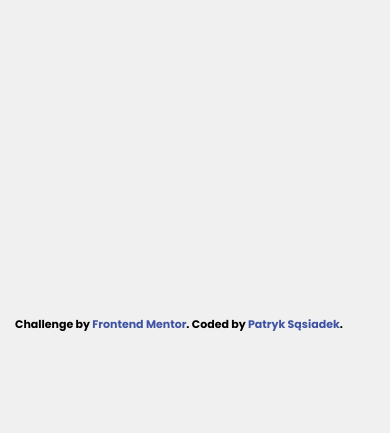
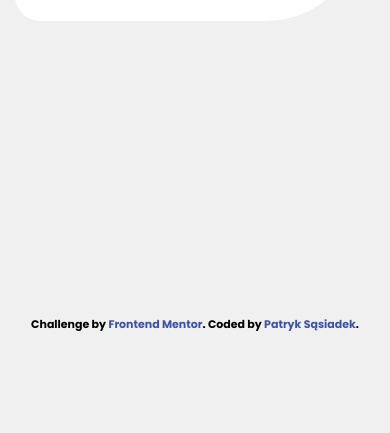
Before and after one commit to kimi1723/Frontend-mentor-age-calculator-app, a website: page index.html in a window 390 px wide. Shown: the part 495-928 px from the top of the page. Before the commit the page ends 844 px from the top, so only its background shows below. Drawn offline with Linux system fonts and the light colour scheme.

Commit message:
mobile design little changes

```diff
--- a/src/sass/_footer.scss
+++ b/src/sass/_footer.scss
@@ -1,5 +1,7 @@
 .attribution {
 	position: absolute;
+	left: 0;
+	right: 0;
 	bottom: 1.5em;
 	font-size: 1.1rem;
 	text-align: center;
--- a/src/sass/_general.scss
+++ b/src/sass/_general.scss
@@ -13,7 +13,7 @@ html {
 }
 
 body {
-	padding: 5em 1.5em 0;
+	padding: 0 1.5em;
 	min-height: 100vh;
 	font-family: 'Poppins', sans-serif;
 	background-color: c.$off-white;
--- a/src/sass/_main.scss
+++ b/src/sass/_main.scss
@@ -2,11 +2,12 @@
 
 .age-calc {
 	aspect-ratio: 1 / 1.2;
+	margin-top: 10vh;
 	padding: 3em 1.5em;
+	max-width: 420px;
 	border-radius: 25px;
 	border-bottom-right-radius: 30%;
 	background-color: c.$white;
-	max-width: 420px;
 }
 
 .age-calc-form {
@@ -60,6 +61,7 @@
 		&:hover,
 		&:focus {
 			border: 1px solid c.$highlighted;
+			caret-color: c.$highlighted;
 		}
 	}
 
```
Also changed, not shown: dist/css/style.min.css.
